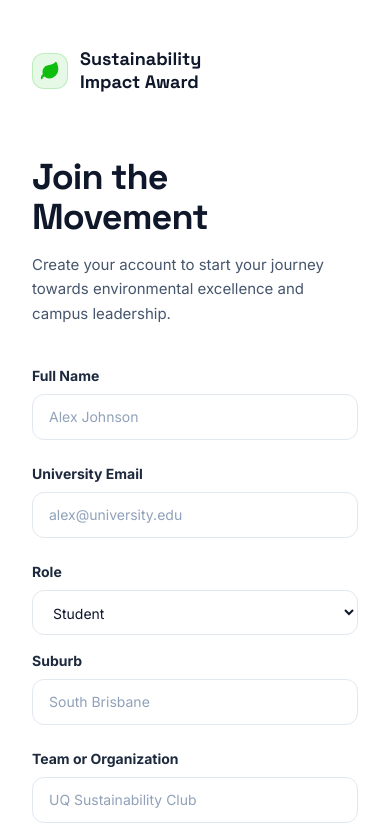
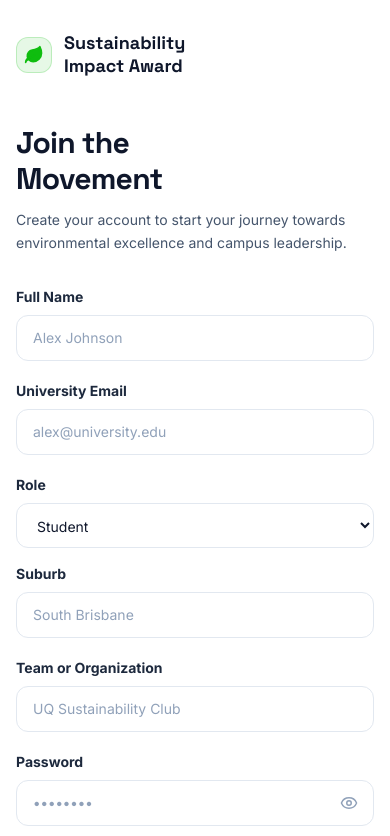
Before and after one commit to chuckabox/GreenWorld, a React (Vite) app: page /signup in a window 390 px wide. Shown: the top 836 px of the page. Built offline with nearby package versions, Linux system fonts and the light colour scheme.

Commit message:
signup page responsive

```diff
--- a/src/pages/SignUpPage.tsx
+++ b/src/pages/SignUpPage.tsx
@@ -1,6 +1,6 @@
-import React, { useState } from 'react';
-import { Link, useNavigate } from 'react-router-dom';
-import { Leaf, Eye, EyeOff, ArrowRight } from 'lucide-react';
+import React, { useState } from "react";
+import { Link, useNavigate } from "react-router-dom";
+import { Leaf, Eye, EyeOff, ArrowRight } from "lucide-react";
 
 interface SignUpPayload {
   email: string;
@@ -11,29 +11,33 @@ interface SignUpPayload {
   team: string;
 }
 
-export const SignUpPage = ({ onSignUp }: { onSignUp?: (payload: SignUpPayload) => void }) => {
-  const [name, setName] = useState('');
-  const [email, setEmail] = useState('');
-  const [password, setPassword] = useState('');
-  const [confirmPassword, setConfirmPassword] = useState('');
-  const [role, setRole] = useState('student');
-  const [suburb, setSuburb] = useState('');
-  const [team, setTeam] = useState('');
+export const SignUpPage = ({
+  onSignUp,
+}: {
+  onSignUp?: (payload: SignUpPayload) => void;
+}) => {
+  const [name, setName] = useState("");
+  const [email, setEmail] = useState("");
+  const [password, setPassword] = useState("");
+  const [confirmPassword, setConfirmPassword] = useState("");
+  const [role, setRole] = useState("student");
+  const [suburb, setSuburb] = useState("");
+  const [team, setTeam] = useState("");
   const [showPassword, setShowPassword] = useState(false);
-  const [error, setError] = useState('');
+  const [error, setError] = useState("");
   const navigate = useNavigate();
 
   const handleSignUp = (e: React.FormEvent) => {
     e.preventDefault();
-    setError('');
+    setError("");
 
     if (password.length < 8) {
-      setError('Password must be at least 8 characters.');
+      setError("Password must be at least 8 characters.");
       return;
     }
 
     if (password !== confirmPassword) {
-      setError('Passwords do not match.');
+      setError("Passwords do not match.");
       return;
     }
 
@@ -47,98 +51,124 @@ export const SignUpPage = ({ onSignUp }: { onSignUp?: (payload: SignUpPayload) =
         team,
       });
     }
-    navigate('/dashboard');
+    navigate("/dashboard");
   };
 
   return (
-    <div className="flex min-h-screen bg-white font-sans overflow-hidden">
+    <div className="flex flex-col lg:flex-row min-h-screen bg-white font-sans">
       {/* Left Column - Form */}
-      <div className="w-full lg:w-[45%] flex flex-col pt-12 p-8 lg:p-16 xl:p-24 overflow-y-auto relative z-10">
+      <div className="w-full lg:w-[45%] flex flex-col pt-8 sm:pt-12 p-4 sm:p-8 lg:p-16 xl:p-24 overflow-y-auto z-10">
         <div className="w-full max-w-[400px] mx-auto flex flex-col h-full">
-
-          <Link to="/" className="flex items-center gap-3 mb-16 hover:opacity-80 transition-opacity">
+          {/* Logo */}
+          <Link
+            to="/"
+            className="flex items-center gap-3 mb-12 sm:mb-16 hover:opacity-80 transition-opacity"
+          >
             <div className="w-9 h-9 bg-primary/10 rounded-xl flex items-center justify-center text-primary border border-primary/20">
               <Leaf size={20} className="fill-current" />
             </div>
-            <span className="font-display font-bold text-lg text-slate-900 leading-tight">
-              Sustainability<br />Impact Award
+            <span className="font-display font-bold text-lg sm:text-xl text-slate-900 leading-tight">
+              Sustainability
+              <br />
+              Impact Award
             </span>
           </Link>
 
-          <div className="mb-10">
-            <h1 className="text-4xl font-display font-bold mb-4 text-slate-900 tracking-tight">
-              Join the<br />Movement
+          {/* Header */}
+          <div className="mb-8 sm:mb-10">
+            <h1 className="text-3xl sm:text-4xl font-display font-bold mb-3 sm:mb-4 text-slate-900 tracking-tight">
+              Join the
+              <br />
+              Movement
             </h1>
-            <p className="text-slate-600 leading-relaxed text-[15px]">
-              Create your account to start your journey towards environmental excellence and campus leadership.
+            <p className="text-sm sm:text-[15px] text-slate-600 leading-relaxed">
+              Create your account to start your journey towards environmental
+              excellence and campus leadership.
             </p>
           </div>
 
-          <form onSubmit={handleSignUp} className="space-y-6 flex-1">
+          {/* Form */}
+          <form
+            onSubmit={handleSignUp}
+            className="space-y-5 sm:space-y-6 flex-1"
+          >
             <div className="space-y-2">
-              <label className="text-sm font-bold text-slate-800 block">Full Name</label>
+              <label className="text-sm font-bold text-slate-800 block">
+                Full Name
+              </label>
               <input
                 type="text"
                 required
                 value={name}
                 onChange={(e) => setName(e.target.value)}
                 placeholder="Alex Johnson"
-                className="w-full px-4 py-3 bg-white border border-slate-200 rounded-xl text-sm focus:outline-none focus:ring-2 focus:ring-primary/20 focus:border-primary transition-all text-slate-900 placeholder:text-slate-400"
+                className="w-full px-4 py-3 sm:py-3.5 bg-white border border-slate-200 rounded-xl text-sm focus:outline-none focus:ring-2 focus:ring-primary/20 focus:border-primary transition-all text-slate-900 placeholder:text-slate-400"
               />
             </div>
 
             <div className="space-y-2">
-              <label className="text-sm font-bold text-slate-800 block">University Email</label>
+              <label className="text-sm font-bold text-slate-800 block">
+                University Email
+              </label>
               <input
                 type="email"
                 required
                 value={email}
                 onChange={(e) => setEmail(e.target.value)}
                 placeholder="alex@university.edu"
-                className="w-full px-4 py-3 bg-white border border-slate-200 rounded-xl text-sm focus:outline-none focus:ring-2 focus:ring-primary/20 focus:border-primary transition-all text-slate-900 placeholder:text-slate-400"
+                className="w-full px-4 py-3 sm:py-3.5 bg-white border border-slate-200 rounded-xl text-sm focus:outline-none focus:ring-2 focus:ring-primary/20 focus:border-primary transition-all text-slate-900 placeholder:text-slate-400"
               />
             </div>
 
+            {/* Role & Suburb */}
             <div className="grid grid-cols-1 md:grid-cols-2 gap-4">
               <div className="space-y-2">
-                <label className="text-sm font-bold text-slate-800 block">Role</label>
+                <label className="text-sm font-bold text-slate-800 block">
+                  Role
+                </label>
                 <select
                   value={role}
                   onChange={(e) => setRole(e.target.value)}
-                  className="w-full px-4 py-3 bg-white border border-slate-200 rounded-xl text-sm focus:outline-none focus:ring-2 focus:ring-primary/20 focus:border-primary transition-all text-slate-900"
+                  className="w-full px-4 py-3 sm:py-3.5 bg-white border border-slate-200 rounded-xl text-sm focus:outline-none focus:ring-2 focus:ring-primary/20 focus:border-primary transition-all text-slate-900"
                 >
                   <option value="student">Student</option>
                   <option value="teacher">Teacher</option>
                   <option value="community">Community Member</option>
                 </select>
               </div>
-
               <div className="space-y-2">
-                <label className="text-sm font-bold text-slate-800 block">Suburb</label>
+                <label className="text-sm font-bold text-slate-800 block">
+                  Suburb
+                </label>
                 <input
                   type="text"
                   required
                   value={suburb}
                   onChange={(e) => setSuburb(e.target.value)}
                   placeholder="South Brisbane"
-                  className="w-full px-4 py-3 bg-white border border-slate-200 rounded-xl text-sm focus:outline-none focus:ring-2 focus:ring-primary/20 focus:border-primary transition-all text-slate-900 placeholder:text-slate-400"
+                  className="w-full px-4 py-3 sm:py-3.5 bg-white border border-slate-200 rounded-xl text-sm focus:outline-none focus:ring-2 focus:ring-primary/20 focus:border-primary transition-all text-slate-900 placeholder:text-slate-400"
                 />
               </div>
             </div>
 
             <div className="space-y-2">
-              <label className="text-sm font-bold text-slate-800 block">Team or Organization</label>
+              <label className="text-sm font-bold text-slate-800 block">
+                Team or Organization
+              </label>
               <input
                 type="text"
                 value={team}
                 onChange={(e) => setTeam(e.target.value)}
                 placeholder="UQ Sustainability Club"
-                className="w-full px-4 py-3 bg-white border border-slate-200 rounded-xl text-sm focus:outline-none focus:ring-2 focus:ring-primary/20 focus:border-primary transition-all text-slate-900 placeholder:text-slate-400"
+                className="w-full px-4 py-3 sm:py-3.5 bg-white border border-slate-200 rounded-xl text-sm focus:outline-none focus:ring-2 focus:ring-primary/20 focus:border-primary transition-all text-slate-900 placeholder:text-slate-400"
               />
             </div>
 
+            {/* Password */}
             <div className="space-y-2 relative">
-              <label className="text-sm font-bold text-slate-800 block">Password</label>
+              <label className="text-sm font-bold text-slate-800 block">
+                Password
+              </label>
               <div className="relative">
                 <input
                   type={showPassword ? "text" : "password"}
@@ -146,7 +176,7 @@ export const SignUpPage = ({ onSignUp }: { onSignUp?: (payload: SignUpPayload) =
                   value={password}
                   onChange={(e) => setPassword(e.target.value)}
                   placeholder="••••••••"
-                  className="w-full pl-4 pr-11 py-3 bg-white border border-slate-200 rounded-xl text-sm focus:outline-none focus:ring-2 focus:ring-primary/20 focus:border-primary transition-all text-slate-900 font-medium tracking-widest placeholder:tracking-normal placeholder:text-slate-400"
+                  className="w-full px-4 pr-11 py-3 sm:py-3.5 bg-white border border-slate-200 rounded-xl text-sm focus:outline-none focus:ring-2 focus:ring-primary/20 focus:border-primary transition-all text-slate-900 font-medium tracking-widest placeholder:tracking-normal placeholder:text-slate-400"
                 />
                 <button
                   type="button"
@@ -161,19 +191,24 @@ export const SignUpPage = ({ onSignUp }: { onSignUp?: (payload: SignUpPayload) =
               </p>
             </div>
 
+            {/* Confirm Password */}
             <div className="space-y-2">
-              <label className="text-sm font-bold text-slate-800 block">Confirm Password</label>
+              <label className="text-sm font-bold text-slate-800 block">
+                Confirm Password
+              </label>
               <input
                 type={showPassword ? "text" : "password"}
                 required
                 value={confirmPassword}
                 onChange={(e) => setConfirmPassword(e.target.value)}
                 placeholder="••••••••"
-                className="w-full px-4 py-3 bg-white border border-slate-200 rounded-xl text-sm focus:outline-none focus:ring-2 focus:ring-primary/20 focus:border-primary transition-all text-slate-900 font-medium tracking-widest placeholder:tracking-normal placeholder:text-slate-400"
+                className="w-full px-4 py-3 sm:py-3.5 bg-white border border-slate-200 rounded-xl text-sm focus:outline-none focus:ring-2 focus:ring-primary/20 focus:border-primary transition-all text-slate-900 font-medium tracking-widest placeholder:tracking-normal placeholder:text-slate-400"
               />
             </div>
 
-            {error && <p className="text-sm text-red-600 font-medium">{error}</p>}
+            {error && (
+              <p className="text-sm text-red-600 font-medium">{error}</p>
+            )}
 
             <div className="flex items-start gap-3 pt-2 pb-4">
               <div className="pt-0.5">
@@ -184,14 +219,25 @@ export const SignUpPage = ({ onSignUp }: { onSignUp?: (payload: SignUpPayload) =
                   className="w-4 h-4 rounded border-slate-300 text-primary focus:ring-primary/20"
                 />
               </div>
-              <label htmlFor="terms" className="text-sm text-slate-600 leading-snug">
-                I agree to the <a href="#" className="font-bold text-primary hover:underline">Terms of Service</a> and <a href="#" className="font-bold text-primary hover:underline">Privacy Policy</a>.
+              <label
+                htmlFor="terms"
+                className="text-sm text-slate-600 leading-snug"
+              >
+                I agree to the{" "}
+                <a href="#" className="font-bold text-primary hover:underline">
+                  Terms of Service
+                </a>{" "}
+                and{" "}
+                <a href="#" className="font-bold text-primary hover:underline">
+                  Privacy Policy
+                </a>
+                .
               </label>
             </div>
 
             <button
               type="submit"
-              className="w-full bg-[#0cb80f] hover:bg-[#0ba60d] text-white py-3.5 rounded-xl font-bold flex items-center justify-between px-6 transition-all shadow-[0_4px_14px_0_rgba(12,184,15,0.39)] hover:shadow-[0_6px_20px_rgba(12,184,15,0.3)] hover:-translate-y-0.5"
+              className="w-full bg-[#0cb80f] hover:bg-[#0ba60d] text-white py-3.5 sm:py-3.5 rounded-xl font-bold flex items-center justify-between px-6 transition-all shadow-[0_4px_14px_0_rgba(12,184,15,0.39)] hover:shadow-[0_6px_20px_rgba(12,184,15,0.3)] hover:-translate-y-0.5"
             >
               <span>Join the Movement</span>
               <ArrowRight size={20} />
@@ -199,41 +245,47 @@ export const SignUpPage = ({ onSignUp }: { onSignUp?: (payload: SignUpPayload) =
           </form>
 
           <div className="mt-8 text-center text-sm font-medium text-slate-600">
-            Already have an account?{' '}
-            <Link to="/login" className="text-primary font-bold hover:underline">
+            Already have an account?{" "}
+            <Link
+              to="/login"
+              className="text-primary font-bold hover:underline"
+            >
               Log in
             </Link>
           </div>
 
-          <div className="mt-16 text-center text-xs font-bold text-slate-400 tracking-wider uppercase">
+          <div className="mt-12 text-center text-xs font-bold text-slate-400 tracking-wider uppercase">
             © 2024 Sustainability Impact Award
           </div>
         </div>
       </div>
 
       {/* Right Column - Image & Quote */}
-      <div className="hidden lg:block lg:w-[55%] relative">
-        <div className="absolute inset-0 bg-slate-900 z-0">
+      <div className="hidden lg:flex lg:w-[55%] relative">
+        <div className="absolute inset-0">
           <img
             src="https://images.unsplash.com/photo-1542273917363-3b1817f69a2d?q=80&w=2674&auto=format&fit=crop"
             alt="Forest from above"
-            className="w-full h-full object-cover object-center opacity-90 mix-blend-luminosity brightness-75 contrast-125"
+            className="w-full h-full object-cover object-center brightness-75 contrast-125"
           />
-          <div className="absolute inset-0 bg-gradient-to-tr from-[#0cb80f]/40 via-transparent to-transparent mix-blend-multiply"></div>
+          <div className="absolute inset-0 bg-gradient-to-tr from-[#0cb80f]/40 via-transparent to-transparent"></div>
         </div>
 
-        <div className="absolute inset-0 flex items-center justify-center p-12 z-10">
-          <div className="w-full max-w-lg glass bg-white/10 backdrop-blur-xl border border-white/20 p-10 rounded-[2rem] shadow-2xl">
-            <div className="w-12 h-12 bg-primary rounded-2xl flex items-center justify-center text-white mb-8 shadow-lg shadow-primary/30">
+        <div className="absolute inset-0 flex items-center justify-center p-6 sm:p-12 z-10">
+          <div className="w-full max-w-lg glass bg-white/10 backdrop-blur-xl border border-white/20 p-6 sm:p-10 rounded-2xl sm:rounded-[2rem] shadow-2xl">
+            <div className="w-12 h-12 bg-primary rounded-2xl flex items-center justify-center text-white mb-6 sm:mb-8 shadow-lg shadow-primary/30">
               <Leaf size={24} className="fill-current" />
             </div>
 
-            <h2 className="text-4xl font-display font-bold text-white mb-6 leading-tight drop-shadow-sm">
-              Every Action<br />Counts.
+            <h2 className="text-3xl sm:text-4xl font-display font-bold text-white mb-4 sm:mb-6 leading-tight drop-shadow-sm">
+              Every Action
+              <br />
+              Counts.
             </h2>
 
-            <p className="text-xl text-white/90 leading-relaxed font-medium mb-8 drop-shadow-sm">
-              "The greatest threat to our planet is the belief that someone else will save it."
+            <p className="text-base sm:text-xl text-white/90 leading-relaxed font-medium mb-6 sm:mb-8 drop-shadow-sm">
+              "The greatest threat to our planet is the belief that someone else
+              will save it."
             </p>
 
             <div className="flex items-center gap-4 text-white/80 font-medium">
@@ -241,14 +293,28 @@ export const SignUpPage = ({ onSignUp }: { onSignUp?: (payload: SignUpPayload) =
               <span>Robert Swan</span>
             </div>
 
-            <div className="mt-12 flex items-center gap-4 pt-8 border-t border-white/10">
+            <div className="mt-8 sm:mt-12 flex items-center gap-4 pt-6 sm:pt-8 border-t border-white/10">
               <div className="flex -space-x-3">
-                <img src="https://api.dicebear.com/7.x/avataaars/svg?seed=Felix" alt="User" className="w-10 h-10 rounded-full border-2 border-white/20 bg-emerald-100" />
-                <img src="https://api.dicebear.com/7.x/avataaars/svg?seed=Aneka" alt="User" className="w-10 h-10 rounded-full border-2 border-white/20 bg-rose-100" />
-                <img src="https://api.dicebear.com/7.x/avataaars/svg?seed=Sam" alt="User" className="w-10 h-10 rounded-full border-2 border-white/20 bg-blue-100" />
+                <img
+                  src="https://api.dicebear.com/7.x/avataaars/svg?seed=Felix"
+                  alt="User"
+                  className="w-8 h-8 sm:w-10 sm:h-10 rounded-full border-2 border-white/20 bg-emerald-100"
+                />
+                <img
+                  src="https://api.dicebear.com/7.x/avataaars/svg?seed=Aneka"
+                  alt="User"
+                  className="w-8 h-8 sm:w-10 sm:h-10 rounded-full border-2 border-white/20 bg-rose-100"
+                />
+                <img
+                  src="https://api.dicebear.com/7.x/avataaars/svg?seed=Sam"
+                  alt="User"
+                  className="w-8 h-8 sm:w-10 sm:h-10 rounded-full border-2 border-white/20 bg-blue-100"
+                />
               </div>
-              <p className="text-sm text-white/90 font-medium leading-tight">
-                Join 5,000+ students<br />taking action
+              <p className="text-[11px] sm:text-sm text-white/90 font-medium leading-tight">
+                Join 5,000+ students
+                <br />
+                taking action
               </p>
             </div>
           </div>
```
